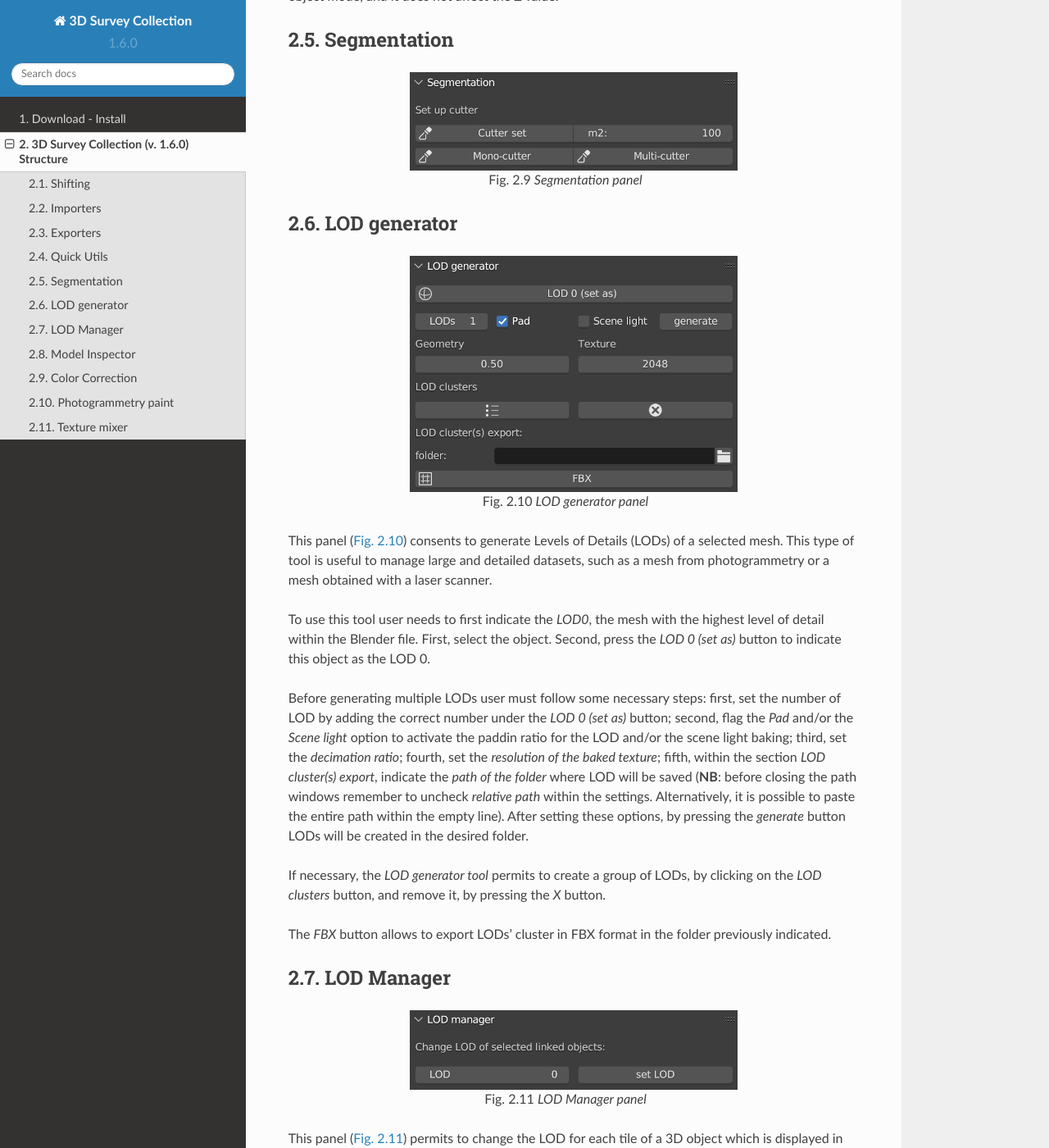
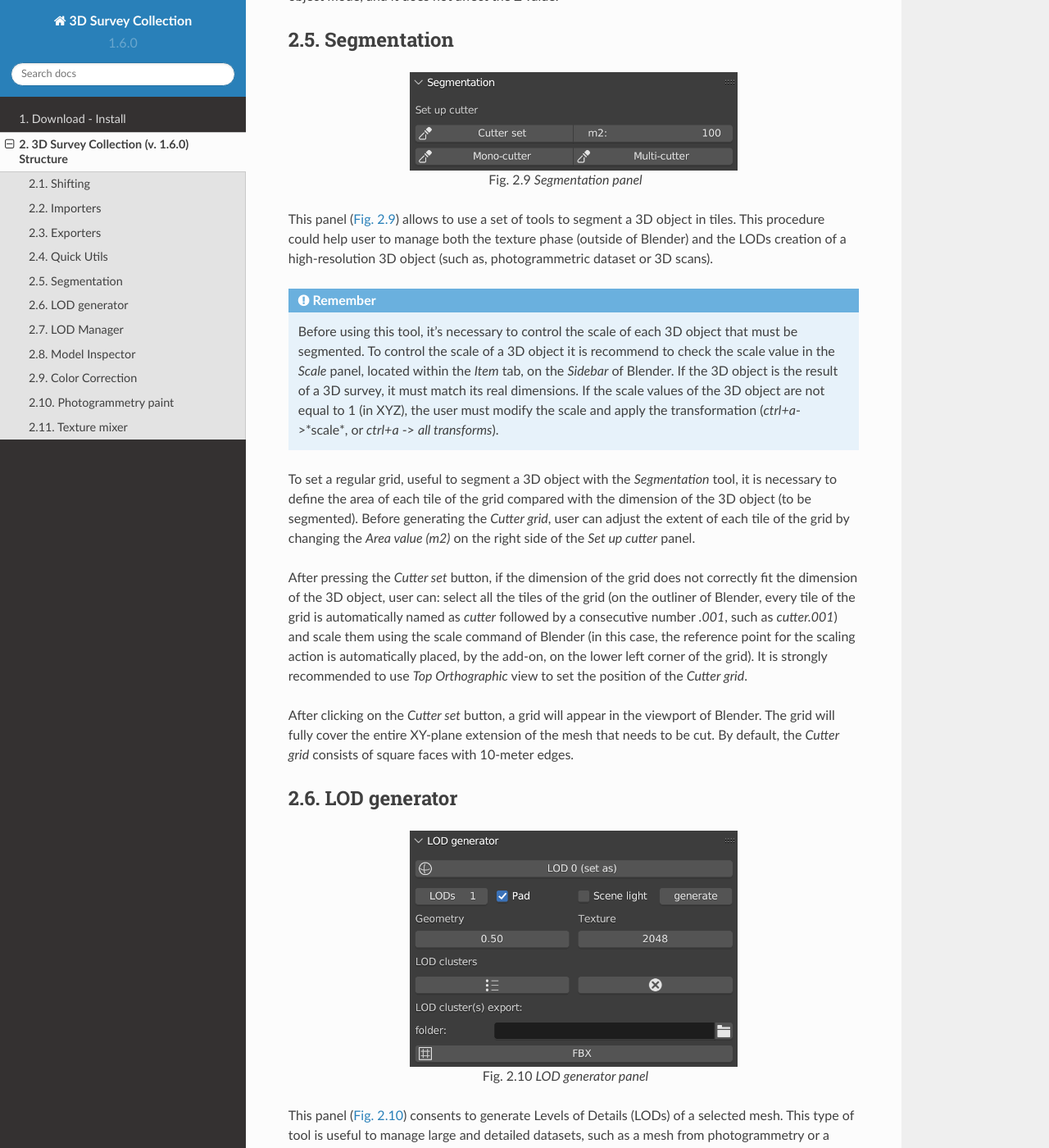
Before and after one commit to zalmoxes-laran/3D-survey-collection-doc, a Sphinx documentation site: the page built from docs/3DSCstructure.rst, in a window 1280 px wide and 1400 px high, scrolled down 8601 px. Shown: the whole window at 82% size. Built offline with Sphinx 7.4.7 and the Read the Docs theme 2.0.0, drawn with Linux system fonts in a browser that asks for light colours.

Commit message:
update Segmentation section

```diff
--- a/docs/3DSCstructure.rst
+++ b/docs/3DSCstructure.rst
@@ -264,11 +264,28 @@ Segmentation
 
 
 ..
-   This panel (:numref:`Fig. %s <SegmentationFIG>`)
+This panel (:numref:`Fig. %s <SegmentationFIG>`) allows to use a set of tools to segment a 3D object in tiles.
+This procedure could help user to manage both the texture phase (outside of Blender) and the LODs creation of a high-resolution 3D object (such as, photogrammetric dataset or 3D scans).
+
+
+.. admonition:: Remember
+
+ Before using this tool, it’s necessary to control the scale of each 3D object that must be segmented.
+ To control the scale of a 3D object it is recommend to check the scale value in the *Scale* panel, located within the *Item* tab, on the *Sidebar* of Blender.
+ If the 3D object is the result of a 3D survey, it must match its real dimensions.
+ If the scale values of the 3D object are not equal to 1 (in XYZ), the user must modify the scale and apply the transformation (*ctrl+a*->*scale*, or *ctrl+a* -> *all transforms*).
 
 
 
+To set a regular grid, useful to segment a 3D object with the *Segmentation* tool, it is necessary to define the area of each tile of the grid compared with the dimension of the 3D object (to be segmented).
+Before generating the *Cutter grid*, user can adjust the extent of each tile of the grid by changing the *Area value (m2)* on the right side of the *Set up cutter* panel.
 
+After pressing the *Cutter set* button, if the dimension of the grid does not correctly fit the dimension of the 3D object, user can: select all the tiles of the grid (on the outliner of Blender, every tile of the grid is automatically named as *cutter* followed by a consecutive number *.001*, such as *cutter.001*) and scale them using the scale command of Blender (in this case, the reference point for the scaling action is automatically placed, by the add-on, on the lower left corner of the grid).
+It is strongly recommended to use *Top Orthographic* view to set the position of the *Cutter grid*.
+
+After clicking on the *Cutter set* button, a grid will appear in the viewport of Blender.
+The grid will fully cover the entire XY-plane extension of the mesh that needs to be cut.
+By default, the *Cutter grid* consists of square faces with 10-meter edges.
 
 .. _LODgenerator:
 
```
